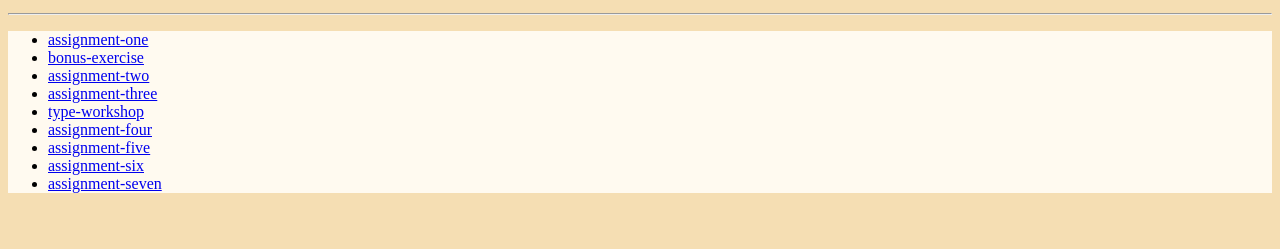
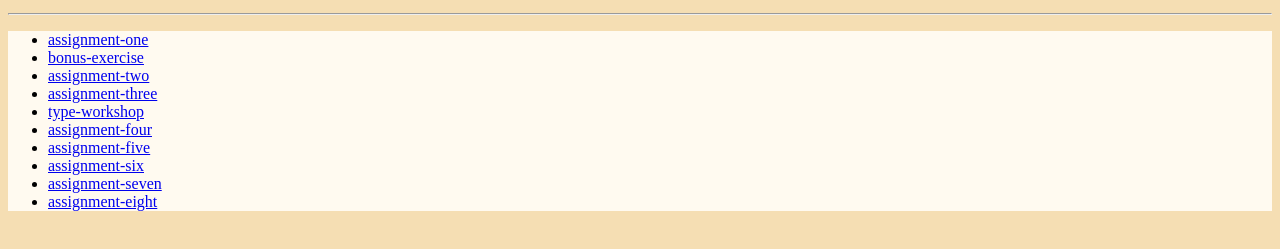
Before and after one commit to Atadsalty/Web-1, a plain HTML site: page index.html in a window 1280 px wide. Shown: the part 95-344 px from the top of the page. Drawn offline with Linux system fonts and the light colour scheme.

Commit message:
Update index.html

```diff
--- a/index.html
+++ b/index.html
@@ -38,6 +38,9 @@
             <li>
                 <a href="assignment-seven/hello.html">assignment-seven</a>
             </li>
+            <li>
+                <a href="assignment-eight/file.html">assignment-eight</a>
+            </li>
         </ul>
         </div>
     </body>
```
